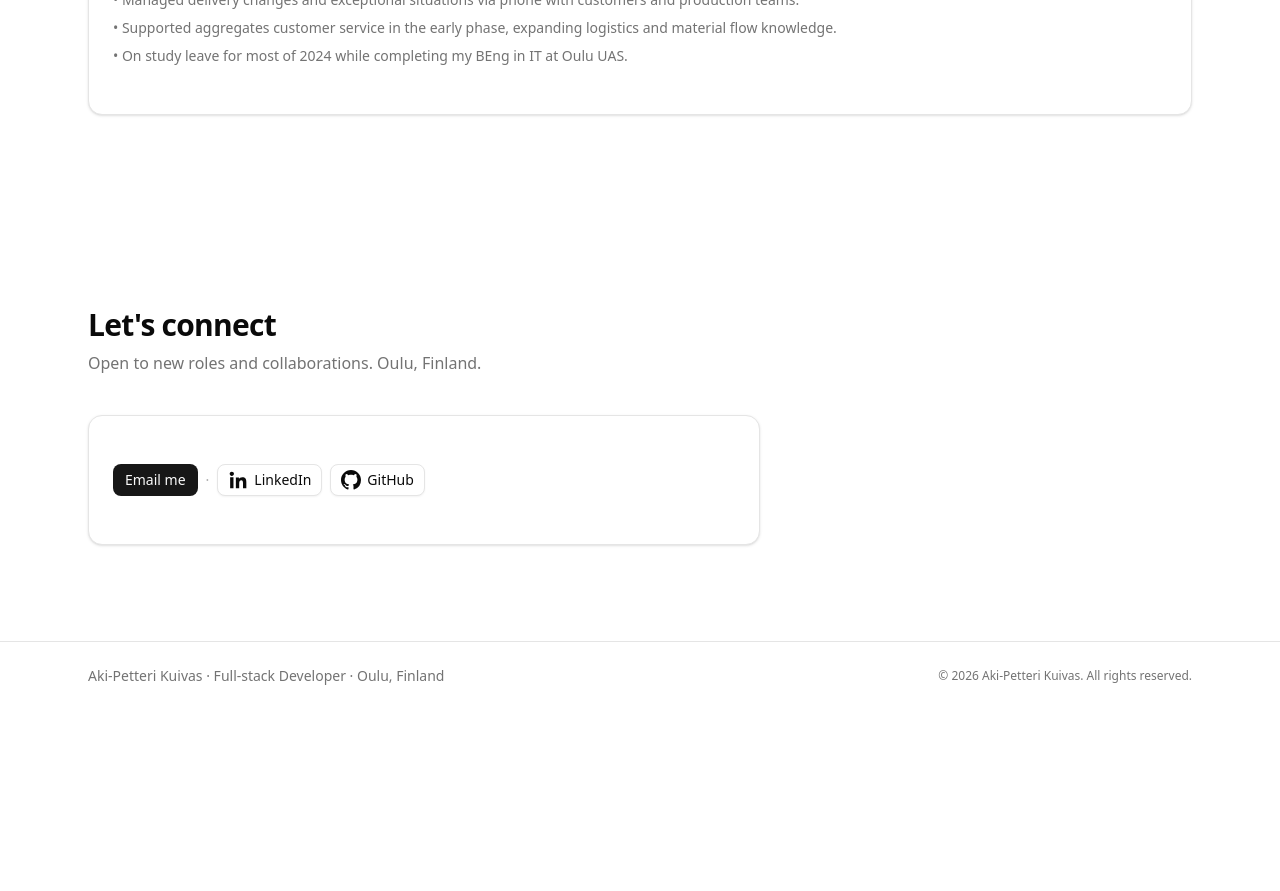
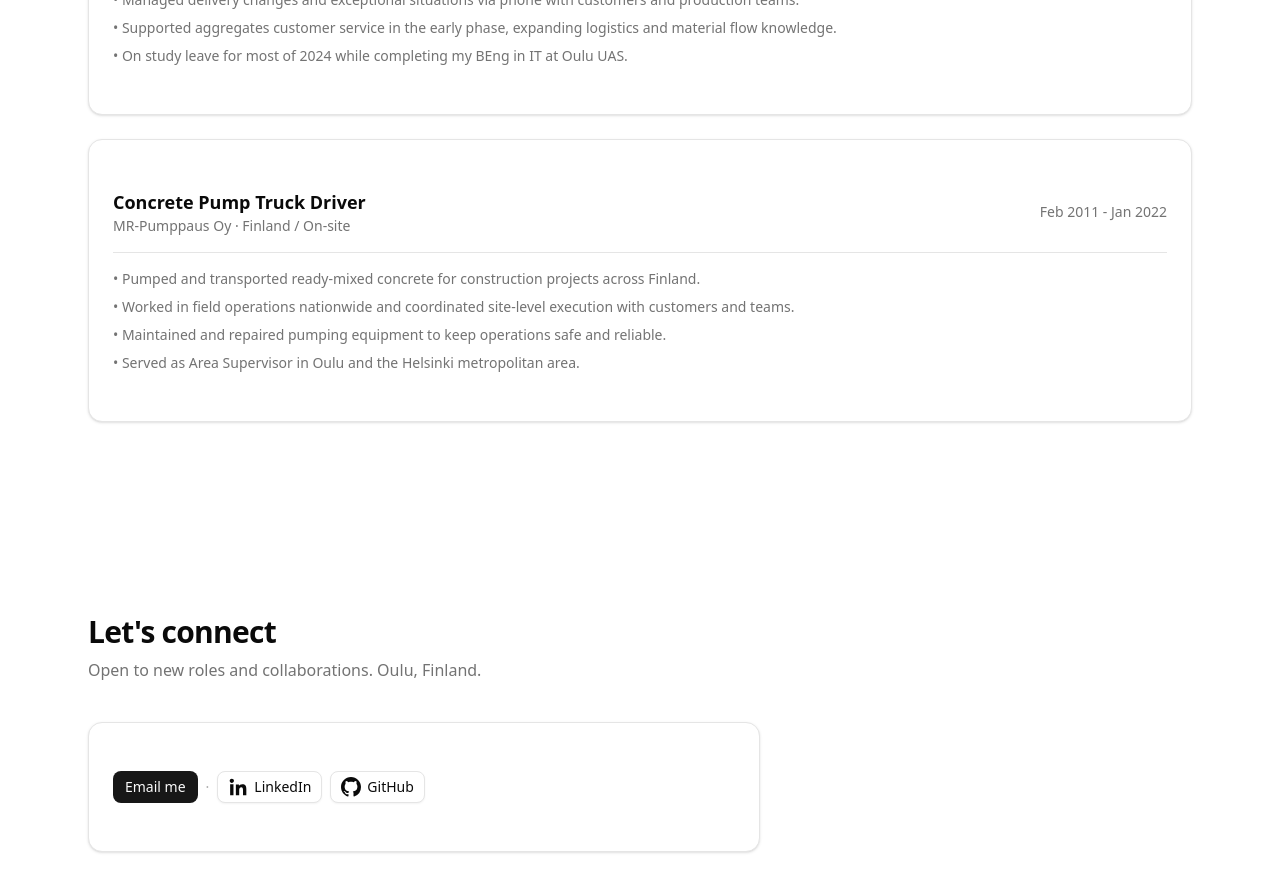
Before and after one commit to asku1990/portflio, a Next.js app: page / in a window 1280 px wide. Shown: the part 5020-5911 px from the top of the page. Before the commit the page ends 5730 px from the top, so only its background shows below. Built offline with nearby package versions, Linux system fonts and the light colour scheme.

Commit message:
feat(experience): add mr-pumppaus role to work history
Add prior concrete industry experience entry covering 2011-2022,
including nationwide field operations and area supervisor responsibilities.

Files:
- data/portfolio.ts

```diff
--- a/data/portfolio.ts
+++ b/data/portfolio.ts
@@ -510,6 +510,18 @@ export const portfolioData: PortfolioData = {
         "On study leave for most of 2024 while completing my BEng in IT at Oulu UAS.",
       ],
     },
+    {
+      company: "MR-Pumppaus Oy",
+      role: "Concrete Pump Truck Driver",
+      period: "Feb 2011 - Jan 2022",
+      location: "Finland / On-site",
+      highlights: [
+        "Pumped and transported ready-mixed concrete for construction projects across Finland.",
+        "Worked in field operations nationwide and coordinated site-level execution with customers and teams.",
+        "Maintained and repaired pumping equipment to keep operations safe and reliable.",
+        "Served as Area Supervisor in Oulu and the Helsinki metropolitan area.",
+      ],
+    },
   ],
   contact: {
     title: "Let's connect",
```
